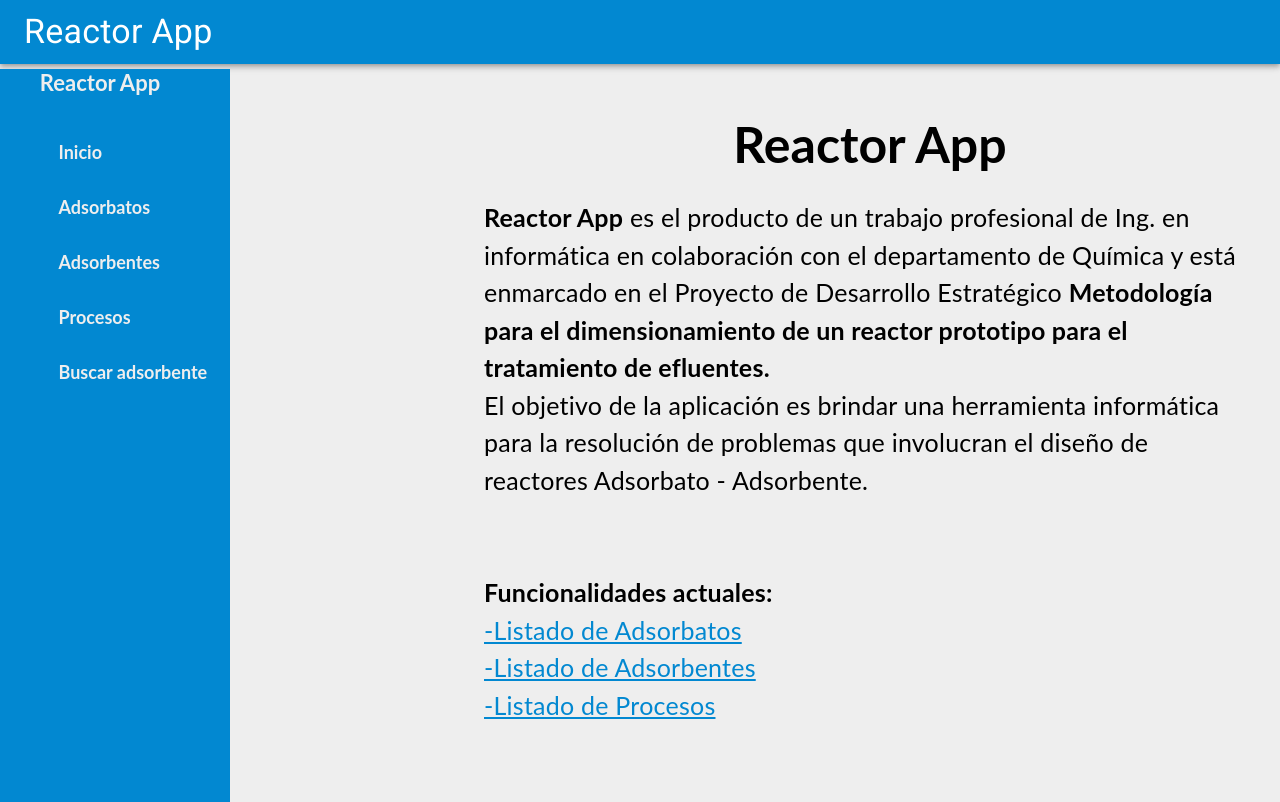
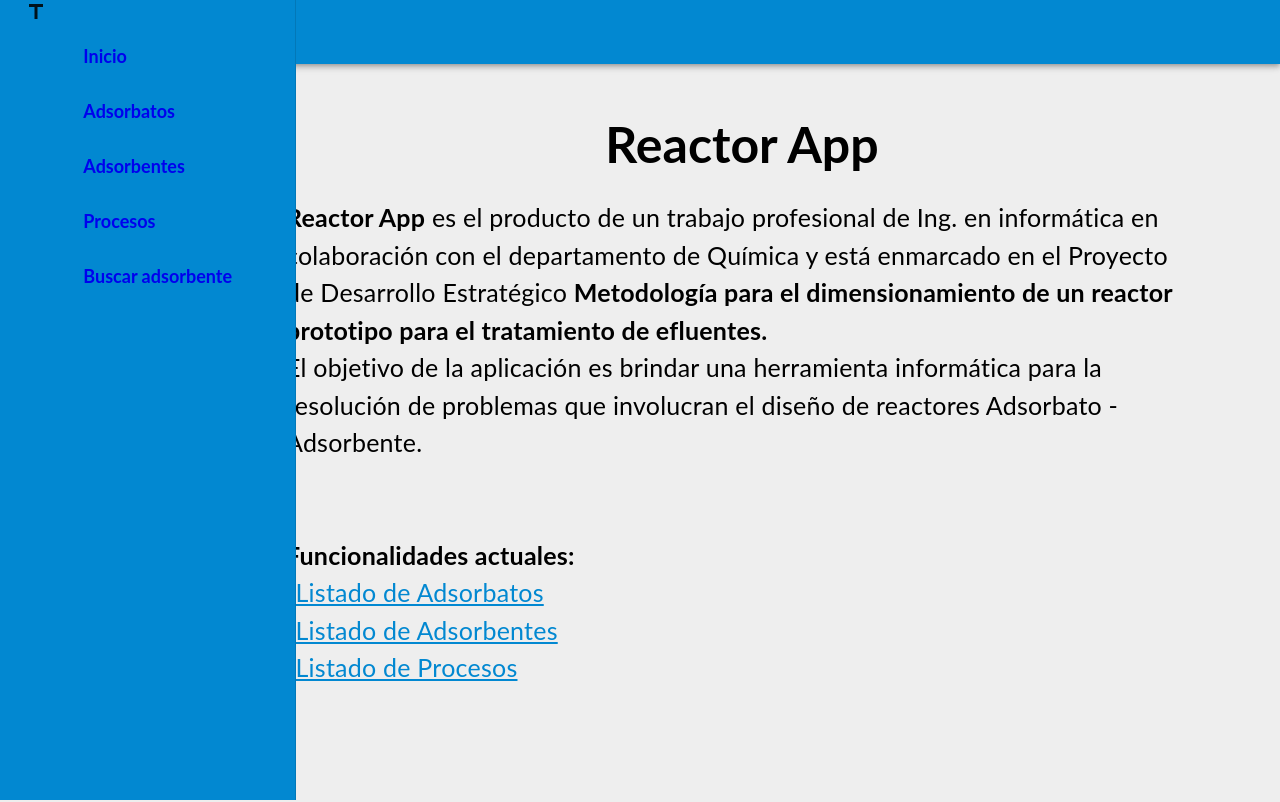
Before and after one commit to Reactor-Army/reactor_frontend, a React (Create React App) app: page / in a window 1280 px wide. Shown: the top 802 px of the page. Built offline with nearby package versions, Linux system fonts and the light colour scheme; no server answers.

Commit message:
sidebar con estilos vomitivos

```diff
--- a/src/components/Sidebar/Sidebar.jsx
+++ b/src/components/Sidebar/Sidebar.jsx
@@ -1,10 +1,33 @@
 import React from "react";
+import Drawer from "@material-ui/core/Drawer";
+import Hidden from "@material-ui/core/Hidden";
+import {LinkContainer, LinkText} from "./Styles";
 import {Link} from "react-router-dom";
-import {LinkContainer, LinkText, Container, Title} from "./Styles";
+import {Title} from "@material-ui/icons";
+import Container from "@material-ui/core/Container";
+import makeStyles from "@material-ui/core/styles/makeStyles";
+import {appColors} from "../../common/styles";
+const useStyles = makeStyles({
+  list: {
+    width: 250,
+  },
+  fullList: {
+    width: "auto",
+  },
+  paper: {
+    background: appColors.primary,
+  },
+});
+export const Sidebar = () => {
+  const classes = useStyles();
 
-export const Sidebar = () => {
-  return (
-    <div>
+  const [mobileOpen, setMobileOpen] = React.useState(false);
+
+  const handleDrawerToggle = () => {
+    setMobileOpen(!mobileOpen);
+  };
+
+  const drawer = (
     <Container>
       <Title>Reactor App</Title>
       {Routes.map((route, index) => {
@@ -17,7 +40,30 @@ export const Sidebar = () => {
         );
       })}
     </Container>
-    </div>
+  );
+  return (
+    <nav aria-label="mailbox folders">
+      {/* The implementation can be swapped with js to avoid SEO duplication of links. */}
+      <Hidden smUp implementation="css">
+        <Drawer
+          classes={{paper: classes.paper}}
+          variant="temporary"
+          anchor={"right"}
+          open={mobileOpen}
+          onClose={handleDrawerToggle}
+          color={"primary"}
+          ModalProps={{
+            keepMounted: true, // Better open performance on mobile.
+          }}>
+          {drawer}
+        </Drawer>
+      </Hidden>
+      <Hidden xsDown implementation="css">
+        <Drawer variant="permanent" classes={{paper: classes.paper}} open>
+          {drawer}
+        </Drawer>
+      </Hidden>
+    </nav>
   );
 };
 
--- a/src/components/Sidebar/Styles.jsx
+++ b/src/components/Sidebar/Styles.jsx
@@ -18,7 +18,6 @@ export const LinkText = styled.div`
   width: 200px;
   padding: 12px 0 0 47px;
   font-family: ${appFontFamily.primary};
-  color: ${appFontColors.fontColorMenu};
   font-weight: bold;
   font-size: 18px;
 `;
```
Lines whose indentation alone changed are shown as unchanged.
